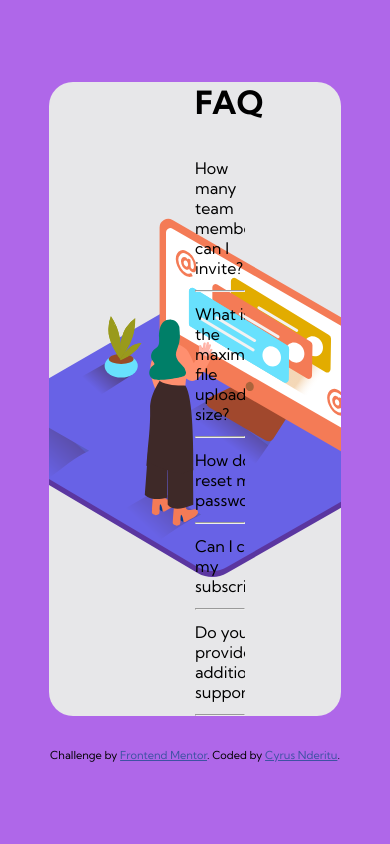
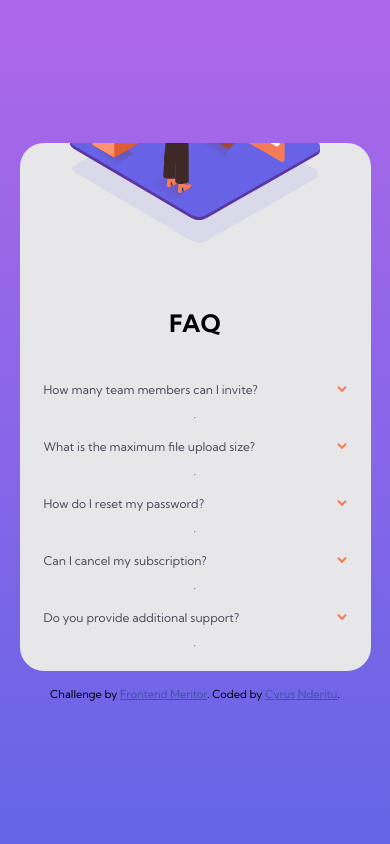
Before and after one commit to cyrusnderitu/faq-accordion-card, a plain HTML site: page index.html in a window 390 px wide. Drawn offline with Linux system fonts and the light colour scheme.

Commit message:
Media query changes for mobile screen view

```diff
--- a/assets/css/styles.css
+++ b/assets/css/styles.css
@@ -7,19 +7,18 @@
 }
 body{
     font-family: 'Kumbh Sans', sans-serif;
-    height: 100vh;
+    min-height: 100vh;
     display: flex;
     flex-direction: column;
     justify-content: center;
     align-items: center;
-    row-gap: 2rem;
-    background: hsl(273, 75%, 66%);
+    row-gap: 1rem;
+    background-image: linear-gradient(hsl(273, 75%, 66%),hsl(240, 73%, 65%));
 }
 .container{
     width: 75%;
     background-color: hsl(240, 5%, 91%);
     border-radius: 1.5rem;
-    overflow: hidden;
 }
 .accordion_cont{
     width: 100%;
@@ -37,16 +36,35 @@ body{
     padding-right: 6rem;
 }
 .accordion_image{
+    position: relative;
     width: 50%;
     background-image: url('../images/bg-pattern-desktop.svg');
     background-size:  190%;
-    background-position-x: -585px;
-    background-position-y: -285px;
+    background-position-x: -570px;
+    background-position-y: -300px;
     background-repeat: no-repeat;
     padding: 5rem 0;
 }
+.accordion_hide{
+    overflow: hidden;
+}
+.acc_box{
+    position: absolute;
+    top: 47%;
+    left: -4.5rem;
+    width: 100%;
+    height: auto;
+    max-width: 150px;
+    margin: auto 0;
+    z-index: 10;
+}
+.mobile_acc{
+    display: none;
+}
 .accordion_img{
-    margin-left: -80px;
+    width: 100%;
+    height: auto;
+    transform: translateX(-5rem)
 }
 .accordion_faq{
     text-transform: uppercase;
@@ -71,6 +89,7 @@ body{
 }
 .accordion_menu h4{
     cursor: pointer;
+    color: hsl(237, 12%, 33%);
 }
 .accordion_menu h4:hover{
     color: hsl(14, 88%, 65%);
@@ -78,6 +97,7 @@ body{
 .accordion_menu p{
     font-size: 14px;
     margin: .5rem 0 0;
+    color: hsl(240, 6%, 50%);
 }
 .accordion_value{
     overflow: hidden;
@@ -97,7 +117,7 @@ body{
 .attribution { font-size: 11px; text-align: center; }
 .attribution a { color: hsl(228, 45%, 44%); }
 
-@media screen and (min-width: 1370px) {
+@media screen and (max-width: 850px) {
     .accordion_image{
         width: 50%;
         background-image: url('../images/bg-pattern-desktop.svg');
@@ -105,6 +125,75 @@ body{
         background-position-x: -685px;
         background-position-y: -250px;
         background-repeat: no-repeat;
-        padding: 5rem 0;
+        padding: 3rem 0;
+    }
+    .accordion_content{
+        width: 50%;
+        display: flex;
+        flex-direction: column;
+        justify-content: center;
+        row-gap: .5rem;
+        padding-right: 2.5rem;
+        font-size: 12px;
     }
 }
+@media screen and (max-width: 768px) {
+    .container{
+        width: 90%;
+        height: auto;
+        background-color: hsl(240, 5%, 91%);
+        border-radius: 1.5rem;
+        padding: 0;
+    }
+    .accordion_cont{
+        width: 100%;
+        display: flex;
+        justify-content: center;
+        flex-direction: column;
+        align-items: center;
+    }
+    .mobile_acc{
+        display: block;
+        width: 100%;
+        height: auto;
+        max-width: 250px;
+        justify-self: center;
+        transform: translateY(-7rem);
+    }
+    .accordion_image{
+        width: 100%;
+        height: 50%;
+        display: flex;
+        justify-content: center;
+        background-image: url(../images/bg-pattern-desktop.svg);
+        background-size: 70%;
+        background-position-x: center;
+        background-position-y: -140px;
+        padding: 0;
+    }
+    .accordion_content{
+        width: 100%;
+        display: flex;
+        flex-direction: column;
+        justify-content: center;
+        align-items: center;
+        margin-top: -3rem;
+        padding: 1.5rem;
+        row-gap: 1rem;
+    }
+
+    .accordion_img{
+        display: none;
+    }
+    .acc_box{
+        display: none;
+    }
+    .accordion_menu .accordion_title{
+        display: flex;
+        align-items: center;
+        justify-content: space-between;
+        font-weight: 300;
+}
+
+
+}
--- a/index.html
+++ b/index.html
@@ -5,13 +5,19 @@
   <meta name="viewport" content="width=device-width, initial-scale=1.0"> <!-- displays site properly based on user's device -->
   <link rel="icon" type="image/png" sizes="32x32" href="./images/favicon-32x32.png">
   <link rel="stylesheet" href="./assets/css/styles.css">
+  <link rel="shortcut icon" href="./assets/images/favicon-32x32.png " type="image/x-icon">
   <title>Frontend Mentor | FAQ Accordion Card</title>
 </head>
 <body>
   <div class="container">
     <div class="accordion_cont">
       <div class="accordion_image">
-        <img src="./assets/images/illustration-woman-online-desktop.svg" alt="accordion_img" class="accordion_img">
+        <img src="./assets/images/illustration-box-desktop.svg" alt="acc_box" class="acc_box">
+        <div class="accordion_hide">
+          <img src="./assets/images/illustration-woman-online-desktop.svg" alt="accordion_img" class="accordion_img">
+          <img src="./assets/images/illustration-woman-online-mobile.svg" alt="" class="mobile_acc">
+        </div>
+
       </div>
       <div class="accordion_content">
         <h1 class="accordion_faq">faq</h1>
@@ -22,14 +28,18 @@
               team members for the Premium plan.</p>
           </div>
         </div>
+
         <hr>
+
         <div class="accordion_menu">
           <h4 class="accordion_title">What is the maximum file upload size? <img src="./assets/images/icon-arrow-down.svg" alt="arrow_icon" class="arrow_icon"></h4>
           <div class="accordion_value">
             <p class="accordion_desc">No more than 2GB. All files in your account must fit your allotted storage space.</p>
           </div>
         </div>
+
         <hr>
+
         <div class="accordion_menu">
           <h4 class="accordion_title">How do I reset my password? <img src="./assets/images/icon-arrow-down.svg" alt="arrow_icon" class="arrow_icon"></h4>
           <div class="accordion_value">
@@ -37,20 +47,25 @@
               A reset link will be emailed to you.</p>
           </div>
         </div>
+
         <hr>
+
         <div class="accordion_menu">
           <h4 class="accordion_title">Can I cancel my subscription? <img src="./assets/images/icon-arrow-down.svg" alt="arrow_icon" class="arrow_icon"></h4>
           <div class="accordion_value">
             <p class="accordion_desc">Yes! Send us a message and we’ll process your request no questions asked.</p>
           </div>
         </div>
+
         <hr>
+
         <div class="accordion_menu">
           <h4 class="accordion_title">Do you provide additional support? <img src="./assets/images/icon-arrow-down.svg" alt="arrow_icon" class="arrow_icon"></h4>
           <div class="accordion_value">
             <p class="accordion_desc">Chat and email support is available 24/7. Phone lines are open during normal business hours.</p>
           </div>
         </div>
+
         <hr>
       </div>
     </div>
```
